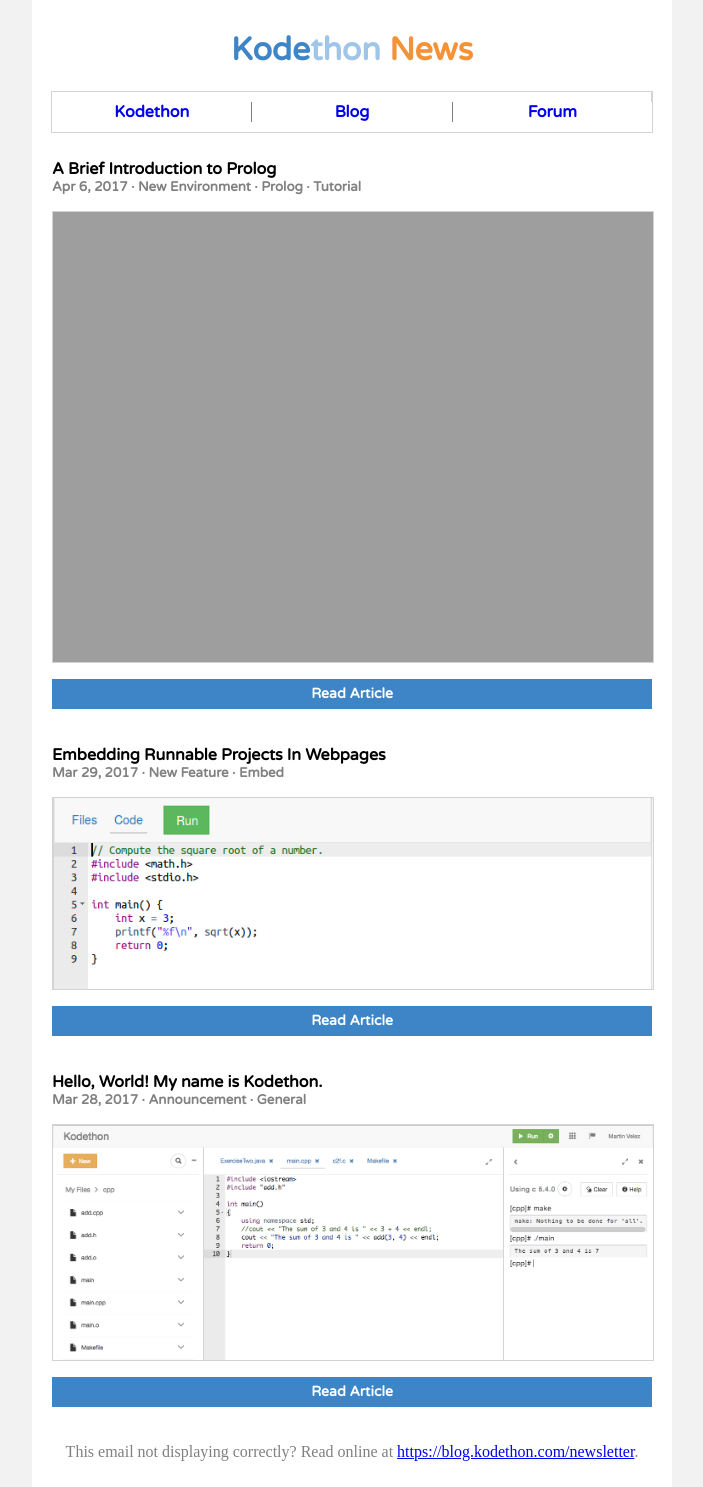
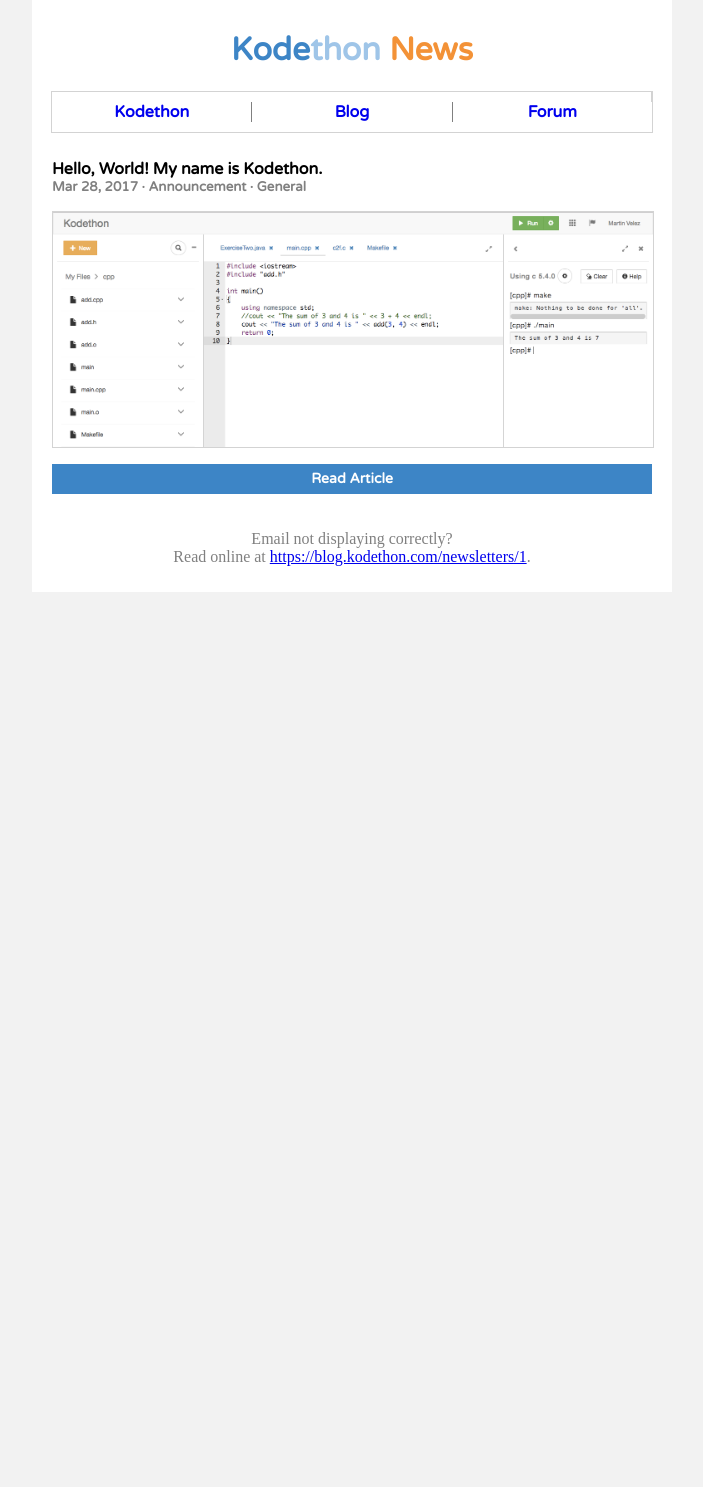
Before and after one commit to kodethon/kodethon.github.io, a Jekyll site: the page built from _newsletters/1.md, in a window 1280 px wide. Shown: the whole page, without its empty margins (288-991 px from the left). Built offline with Jekyll 4.4.1, drawn with Linux system fonts in a browser that asks for light colours; after the commit the page ends 900 px from its top, so only the background shows below that.

Commit message:
Added two collections: newsletters and tutorials.

```diff
--- a/_config.yml
+++ b/_config.yml
@@ -35,3 +35,10 @@ exclude:
   - Gemfile.lock
 sass:
   sass_dir: _sass
+
+# Collections
+collections:
+  newsletters:
+    output: true
+  tutorials:
+    output: true
--- a/_includes/footer.html
+++ b/_includes/footer.html
@@ -12,7 +12,7 @@
 				Youtube
 			</a></li>
 			<li><a href="/feed.xml">via RSS</a></li>
-			<li><a href="/newsletter.html">Current Newsletter</a></li>
+			<li><a href="/newsletters.html">Newsletters</a></li>
 		</ul>
 
 	</div> <!-- wrapper -->
--- a/_includes/head.html
+++ b/_includes/head.html
@@ -23,8 +23,8 @@
 
 
 	<!-- Site CSS. Include external CSS above. -->
-  <!--<link rel="stylesheet" href="{{ "/assets/main.css" | relative_url }}">-->
-  <link rel="stylesheet" href="{{ '/css/main.css' | relative_url }}">
+  <link rel="stylesheet" href="{{ "/assets/main.css" | relative_url }}">
+  <!--<link rel="stylesheet" href="{{ '/css/main.css' | relative_url }}">-->
   <link rel="canonical" href="{{ page.url | replace:'index.html','' | absolute_url }}">
   <link rel="alternate" type="application/rss+xml" title="{{ site.title | escape }}" href="{{ "/feed.xml" | relative_url }}">
 
--- a/newsletter.md
+++ b/_newsletters/1.md
@@ -60,6 +62,7 @@ layout: email
 					<td height="10" style="font-size:10px; line-height:10px;">&nbsp;</td>
 				</tr>
 				{% for post in site.posts limit:3 %}
+				{% if page.post_ids contains post.id %}
 				<tr>
 					<td>
 					<p style="font-family:'Varela Round', sans-serif; font-weight:bold;">{{ post.title }}<br>
@@ -82,6 +85,7 @@ layout: email
 				<tr>
 					<td height="20" style="font-size:10px; line-height:10px;">&nbsp;</td>
 				</tr>
+				{% endif %}
 				{% endfor %}
 			</table>
 
@@ -92,7 +96,7 @@ layout: email
 						<table width="600" cellpadding="0" cellspacing="0" border="0" class="container">
 							<tr>
 								<td width="600" class="mobile" align="center" valign="top">
-									<p style="color:gray">This email not displaying correctly? Read online at <a href="{{ page.url | absolute_url }}">{{ page.url | absolute_url }}</a>.</p>
+									<p style="color:gray">Email not displaying correctly?<br> Read online at <a href="{{ page.url | absolute_url }}">{{ page.url | absolute_url }}</a>.</p>
 								</td>
 							</tr>
 						</table>
```
Also changed, not shown: other parts of _newsletters/1.md (+2 -0 lines), newsletters.md (added, +11 -0 lines), tutorials.md (added, +5 -0 lines), _tutorials/prolog/intro.md (renamed from tutorials/prolog/intro.md), assets/main.scss (renamed from css/main.scss).
